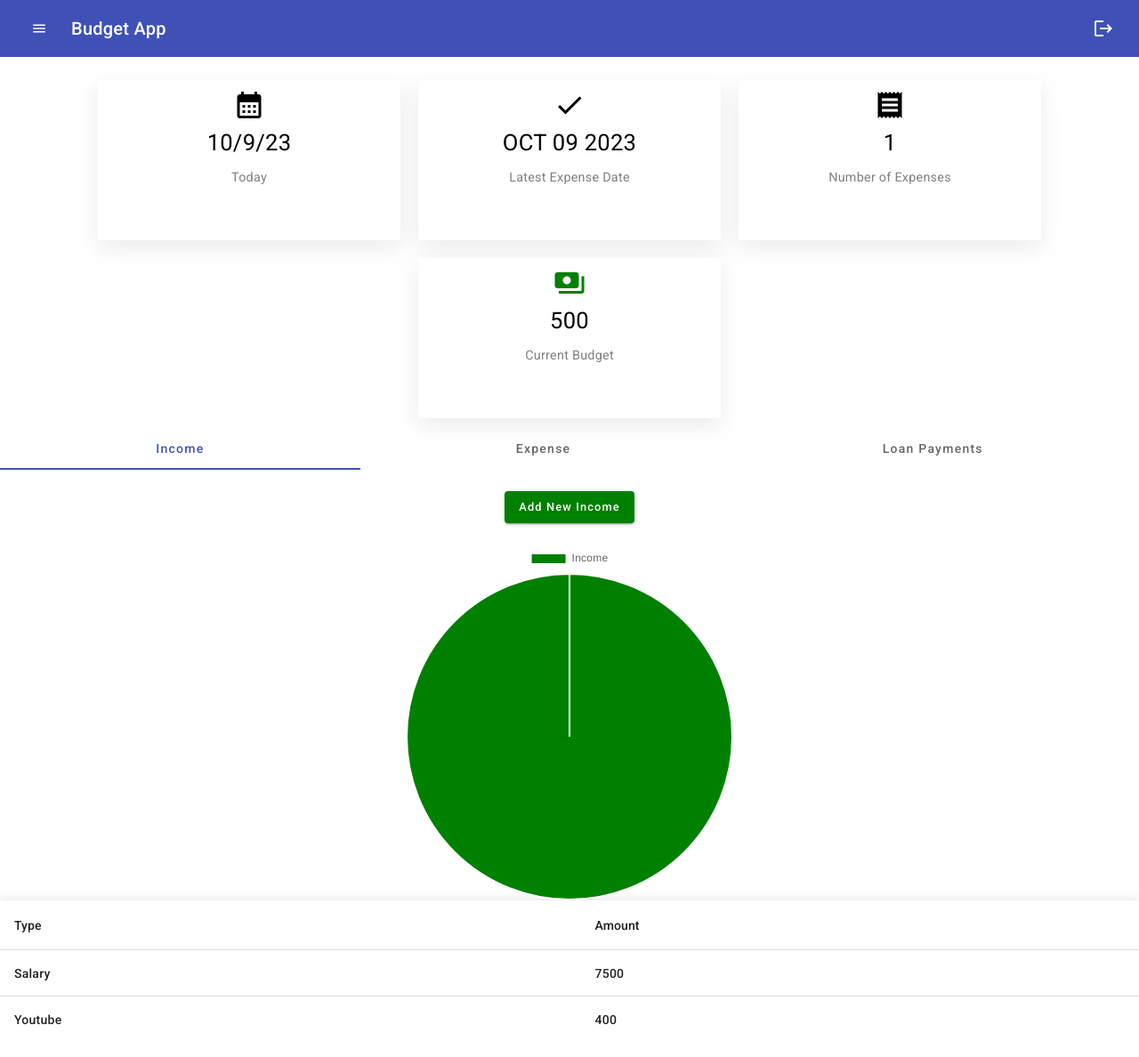
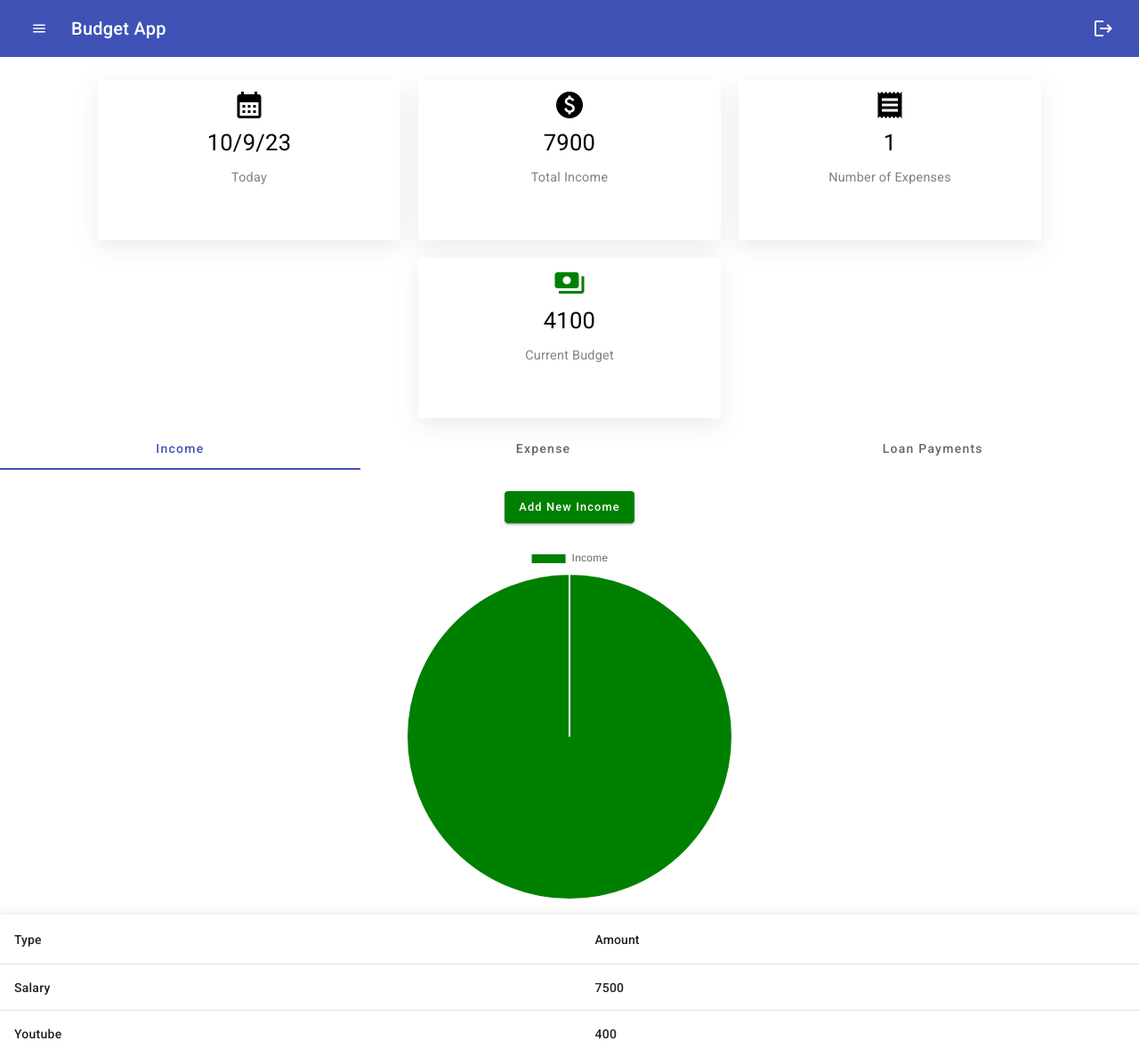
Before and after one commit to AtalaySezen/budget-app, an Angular app in the folder budget-app/: page /home in a window 1280 px wide. Shown: the whole page at 89% size. Built offline with nearby package versions, Linux system fonts and the light colour scheme; data requests are answered from the project's data file.

Commit message:
feats : toplam gelir, mevcut bütçe gibi değerler kullanıcı arayüzüne eklendi, settings sayfasına navbar componenti eklendi.

```diff
--- a/budget-app/db.json
+++ b/budget-app/db.json
@@ -11,7 +11,7 @@
           "amount": 7500
         },
         {
-          "type":"youtube",
+          "type": "youtube",
           "amount": 400
         }
       ]
--- a/budget-app/src/app/components/data-cards/data-cards.component.scss
+++ b/budget-app/src/app/components/data-cards/data-cards.component.scss
@@ -33,3 +33,6 @@
 .red {
     color: red;
 }
+.yellow {
+    color: yellow;
+}
--- a/budget-app/src/app/pages/home/home.component.html
+++ b/budget-app/src/app/pages/home/home.component.html
@@ -3,10 +3,10 @@
     <div class="cards">
         <app-data-cards [icon]="'calendar_month'" [infoHeader]="currentDate|date:'shortDate'"
             [infoText]="'Today'"></app-data-cards>
-        <app-data-cards [icon]="'check'" [infoHeader]="'OCT 09 2023'"
-            [infoText]="'Latest Expense Date'"></app-data-cards>
-        <app-data-cards [icon]="'receipt'" [infoHeader]="numberExpenses" [infoText]="'Number of Expenses'"></app-data-cards>
-        <app-data-cards [icon]="'payments'" [infoHeader]="'500'" [color]="'green'"
+        <app-data-cards [icon]="'paid'" [infoHeader]="totalIncome" [infoText]="'Total Income'"></app-data-cards>
+        <app-data-cards [icon]="'receipt'" [infoHeader]="numberExpenses"
+            [infoText]="'Number of Expenses'"></app-data-cards>
+        <app-data-cards [icon]="'payments'" [infoHeader]="currentBudget" [color]="'green'"
             [infoText]="'Current Budget'"></app-data-cards>
     </div>
 
@@ -24,7 +24,7 @@
                 <div>
                     <app-chart [chartData]="[item]"></app-chart>
                 </div>
-                <div>
+                <div class="tab-table">
                     <app-table [dataSource]="item.incomes||item.expenses||item.fixedExpenses"></app-table>
                 </div>
             </mat-tab>
--- a/budget-app/src/app/pages/home/home.component.scss
+++ b/budget-app/src/app/pages/home/home.component.scss
@@ -17,6 +17,9 @@
         font-size: 0.8rem;
     }
 }
+.tab-table {
+    margin-top: 1rem;
+}
 .tabs-bg {
     width: 100%;
 }
--- a/budget-app/src/app/pages/home/home.component.ts
+++ b/budget-app/src/app/pages/home/home.component.ts
@@ -12,8 +12,9 @@ import { MatTableDataSource } from '@angular/material/table';
 export class HomeComponent {
   chartsArray: any[] = [];
   currentDate = new Date();
-  numberExpenses: number = 0;
-
+  numberExpenses: any = 0;
+  currentBudget: number;
+  totalIncome:number;
 
   constructor(private dataService: DataService, private dialog: MatDialog) {
     this.getAmountData();
@@ -23,7 +24,15 @@ export class HomeComponent {
     this.dataService.GetAmountData().subscribe(data => {
       this.chartsArray = data;
       this.numberExpenses = data[1].expenses.length;
+      this.calculateCurrenntBudget(data);
     })
+  }
+
+  calculateCurrenntBudget(data: any[]) {
+    this.totalIncome = data[0].incomes.reduce((total: any, income: any) => total + income.amount, 0);
+    const totalExpense = data[1].expenses.reduce((total: any, expense: any) => total + expense.amount, 0);
+    const totalFixedExpense = data[2].fixedExpenses.reduce((total: any, fixedExpense: any) => total + fixedExpense.amount, 0);
+    this.currentBudget = this.totalIncome - (totalExpense + totalFixedExpense);
   }
 
 
--- a/budget-app/src/app/pages/settings/settings.component.html
+++ b/budget-app/src/app/pages/settings/settings.component.html
@@ -1 +1,4 @@
-<p>settings works!</p>
+<app-navbar></app-navbar>
+<div class="container">
+    settings
+</div>
--- a/budget-app/src/app/pages/settings/settings.component.ts
+++ b/budget-app/src/app/pages/settings/settings.component.ts
@@ -7,4 +7,6 @@ import { Component } from '@angular/core';
 })
 export class SettingsComponent {
 
+
+
 }
```
Also changed, not shown: budget-app/src/app/components/table/table.component.scss (+5 -6 lines).
